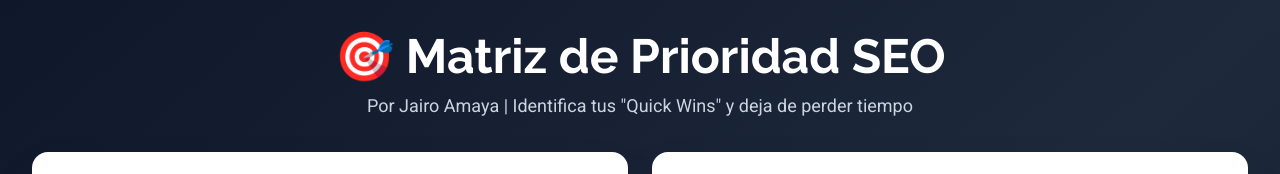
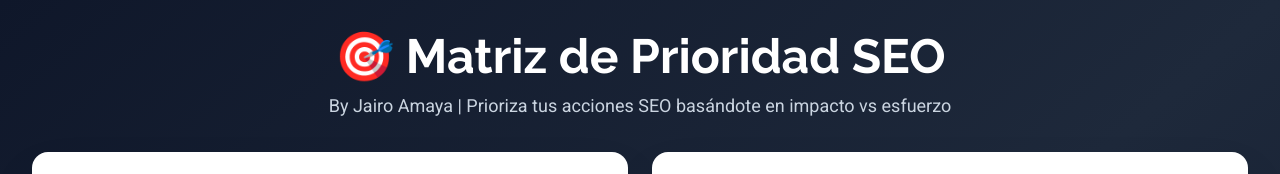
Before and after one commit to jairoamayalaverde/SEO-Priority-Matrix, a React (Vite) app: page / in a window 1280 px wide. Shown: the top 174 px of the page. Built offline with nearby package versions, Linux system fonts and the light colour scheme.

Commit message:
Update App.jsx

```diff
--- a/src/App.jsx
+++ b/src/App.jsx
@@ -107,7 +107,7 @@ export default function SEOPriorityCalculator() {
           </h1>
           {/* CAMBIO: Texto Slate-300 (Igual que Auditor) */}
           <p className="text-slate-300 text-lg">
-            Por Jairo Amaya | Identifica tus "Quick Wins" y deja de perder tiempo
+            By Jairo Amaya | Prioriza tus acciones SEO basándote en impacto vs esfuerzo
           </p>
         </div>
 
```
